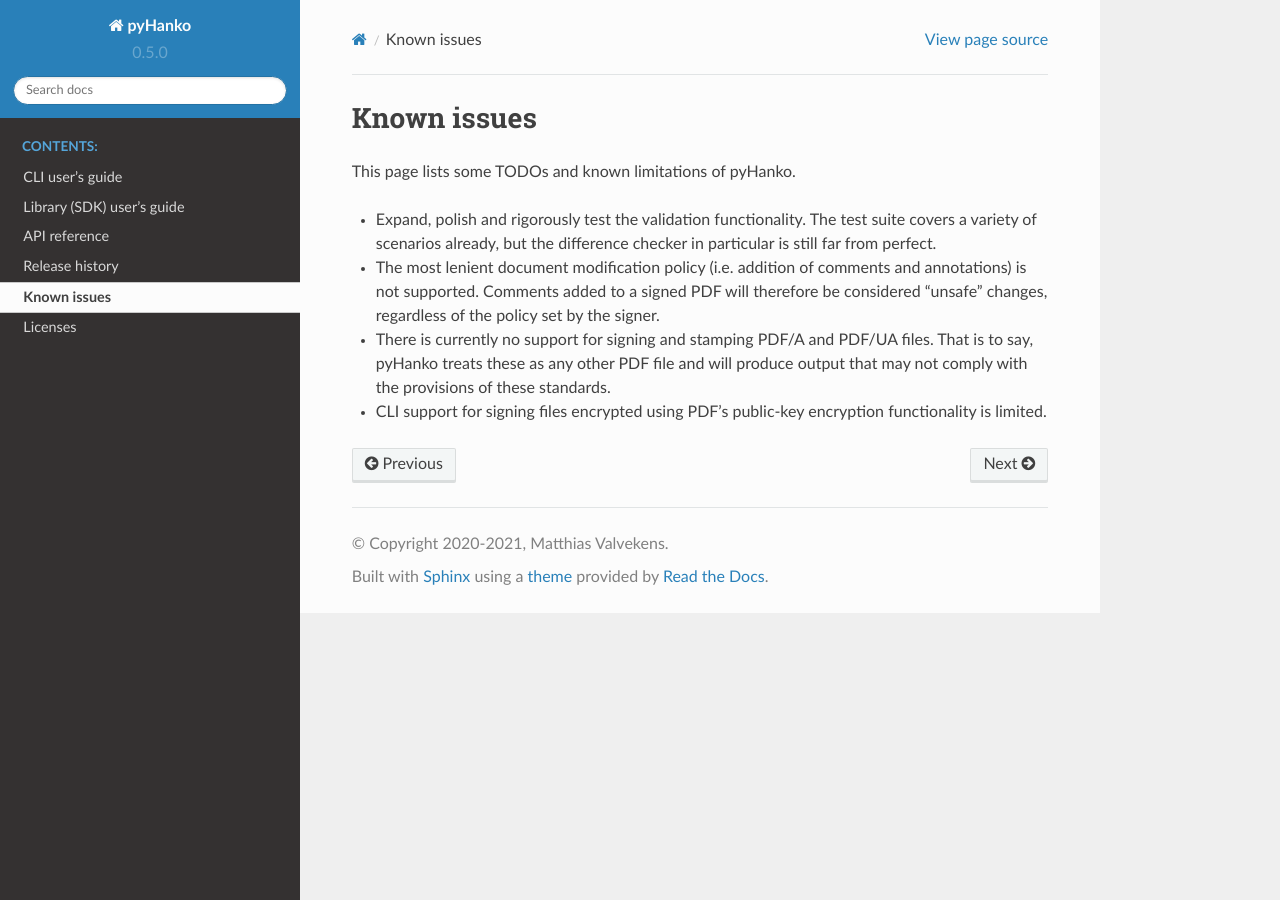
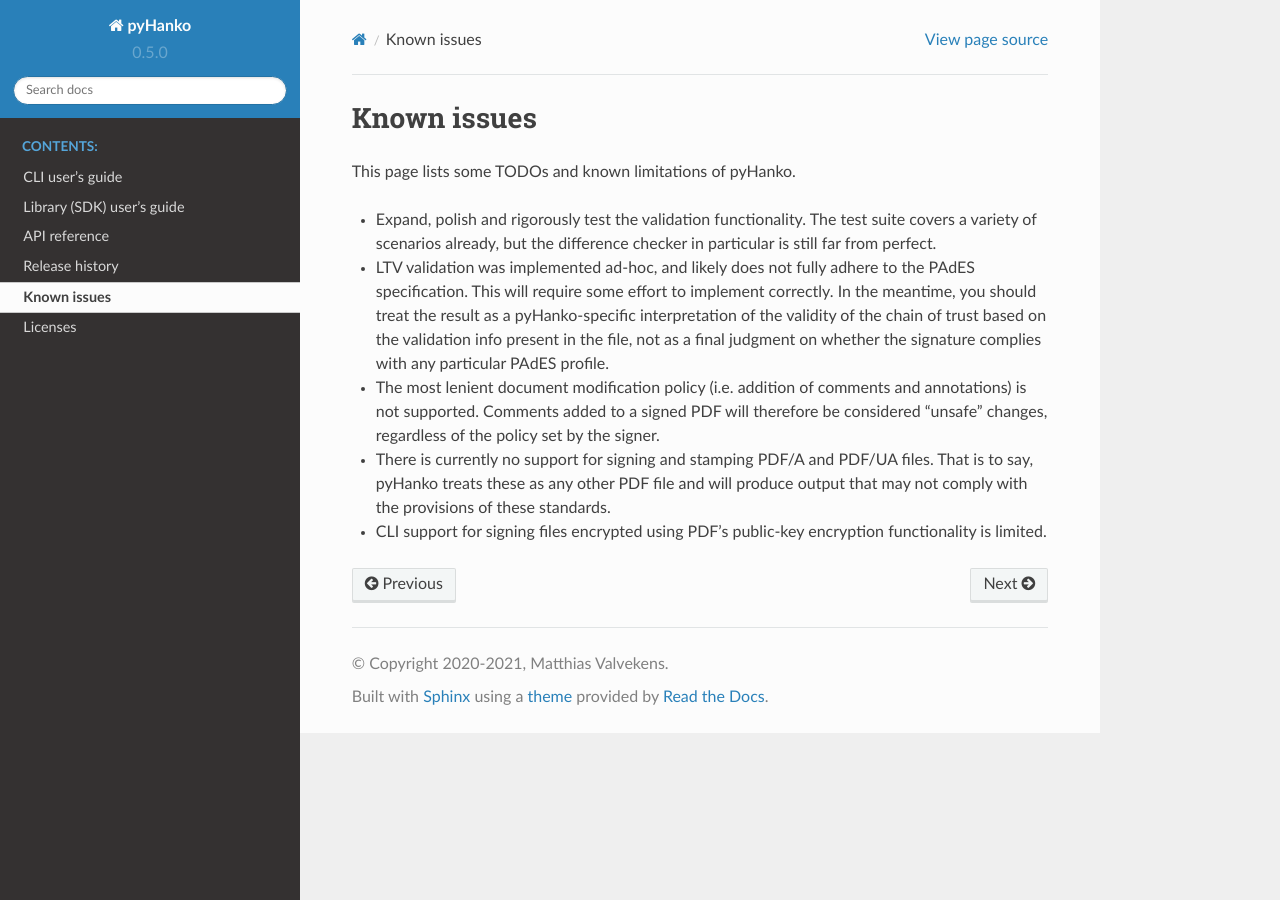
Before and after one commit to MatthiasValvekens/pyHanko, a Sphinx documentation site: the page built from docs/known-issues.rst, in a window 1280 px wide. Built offline with Sphinx 7.4.7 and the Read the Docs theme 2.0.0, drawn with Linux system fonts in a browser that asks for light colours.

Commit message:
Added a validation caveat to the issues page
Remind the user that we don't do profile validation (yet), just
ad-hoc trust verification based on PKIX and the revinfo in the file.

```diff
--- a/docs/known-issues.rst
+++ b/docs/known-issues.rst
@@ -6,6 +6,12 @@ This page lists some TODOs and known limitations of pyHanko.
 * Expand, polish and rigorously test the validation functionality.
   The test suite covers a variety of scenarios already, but the difference
   checker in particular is still far from perfect.
+* LTV validation was implemented ad-hoc, and likely does not fully adhere to
+  the PAdES specification. This will require some effort to implement correctly.
+  In the meantime, you should treat the result as a pyHanko-specific
+  interpretation of the validity of the chain of trust based on the validation
+  info present in the file, not as a final judgment on whether the signature
+  complies with any particular PAdES profile.
 * The most lenient document modification policy (i.e. addition of comments and
   annotations) is not supported.
   Comments added to a signed PDF will therefore be considered "unsafe" changes,
```
